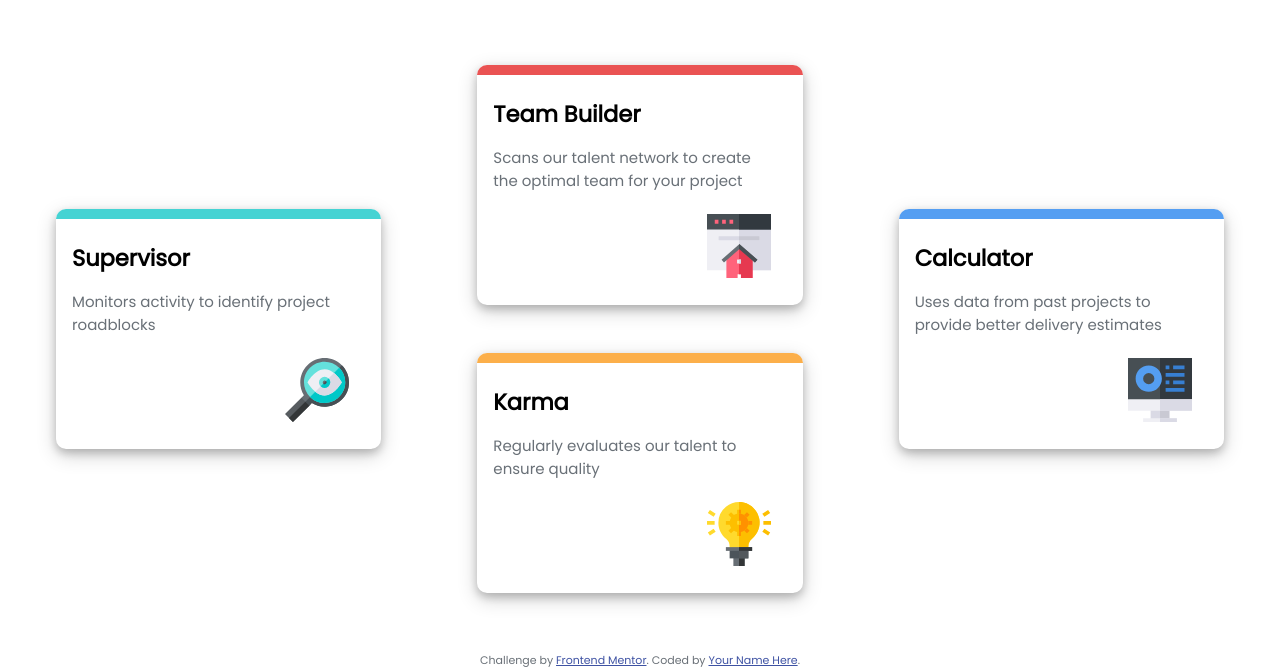
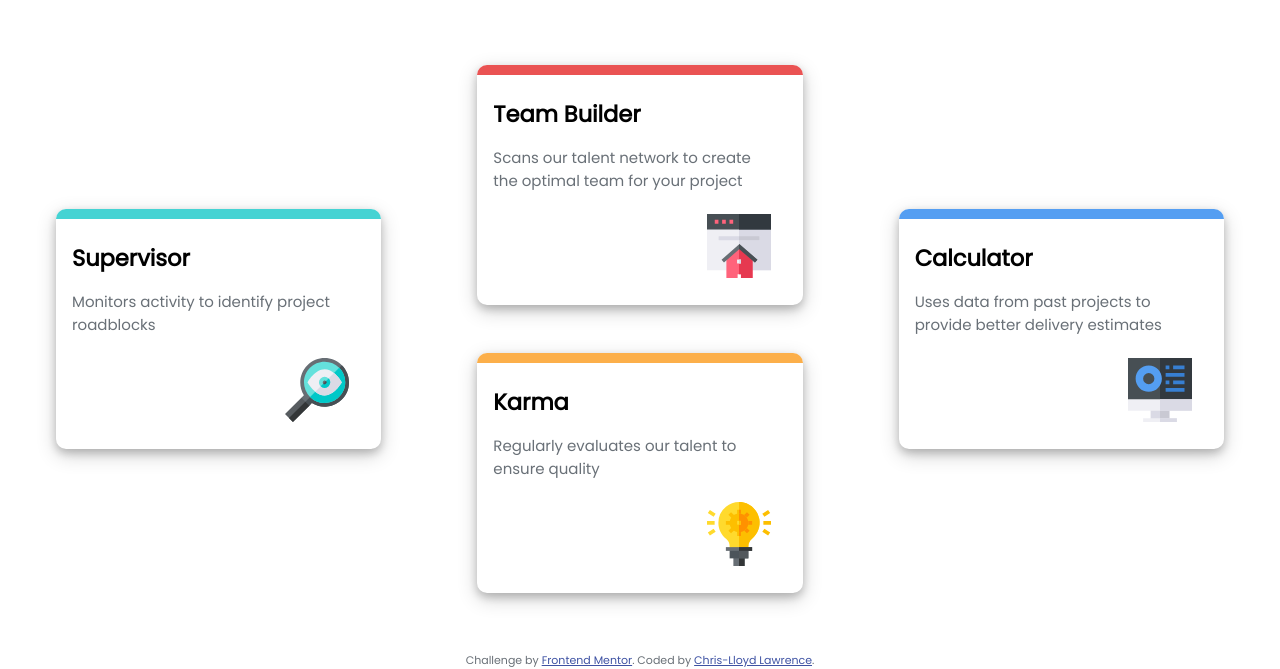
Before and after one commit to chrislloyd876/four-card, a plain HTML site: page index.html in a window 1280 px wide. Shown: the part 187-856 px from the top of the page. Drawn offline with Linux system fonts and the light colour scheme.

```diff
--- a/index.html
+++ b/index.html
@@ -64,7 +64,7 @@
   <footer>
     <p class="attribution">
       Challenge by <a href="https://www.frontendmentor.io?ref=challenge" target="_blank">Frontend Mentor</a>.
-      Coded by <a href="#">Your Name Here</a>.
+      Coded by <a href="https://www.frontendmentor.io/profile/chrislloyd876">Chris-Lloyd Lawrence</a>.
     </p>
   </footer>
 </body>
```
Also changed, not shown: images/screenshot.png (added), 1 other file.
